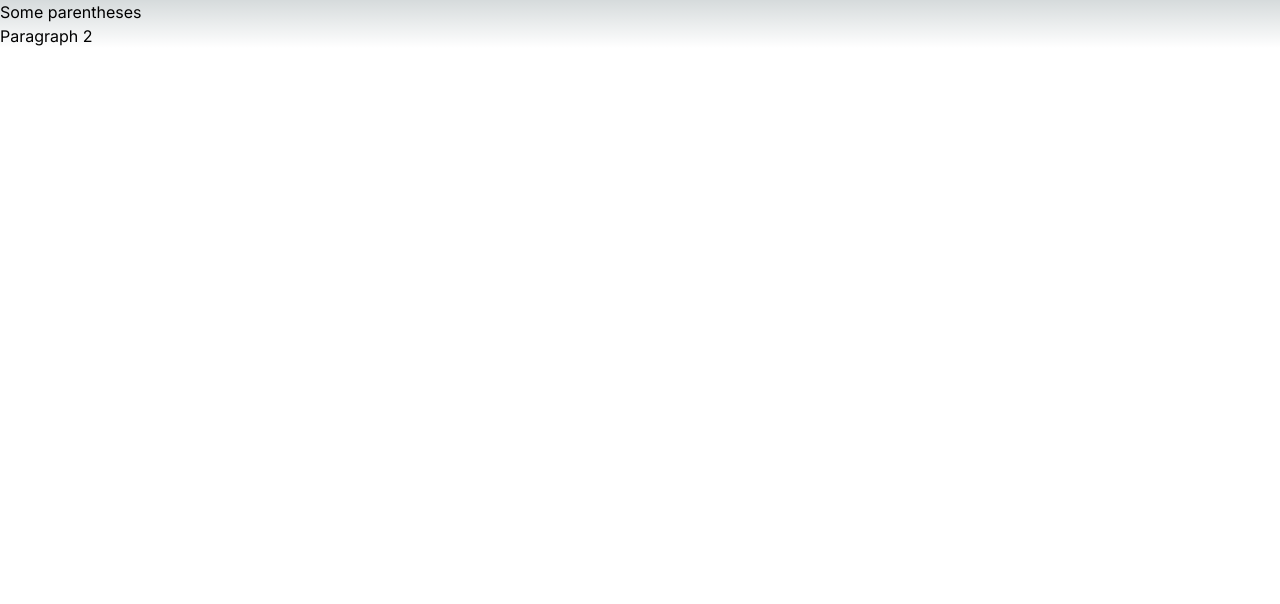
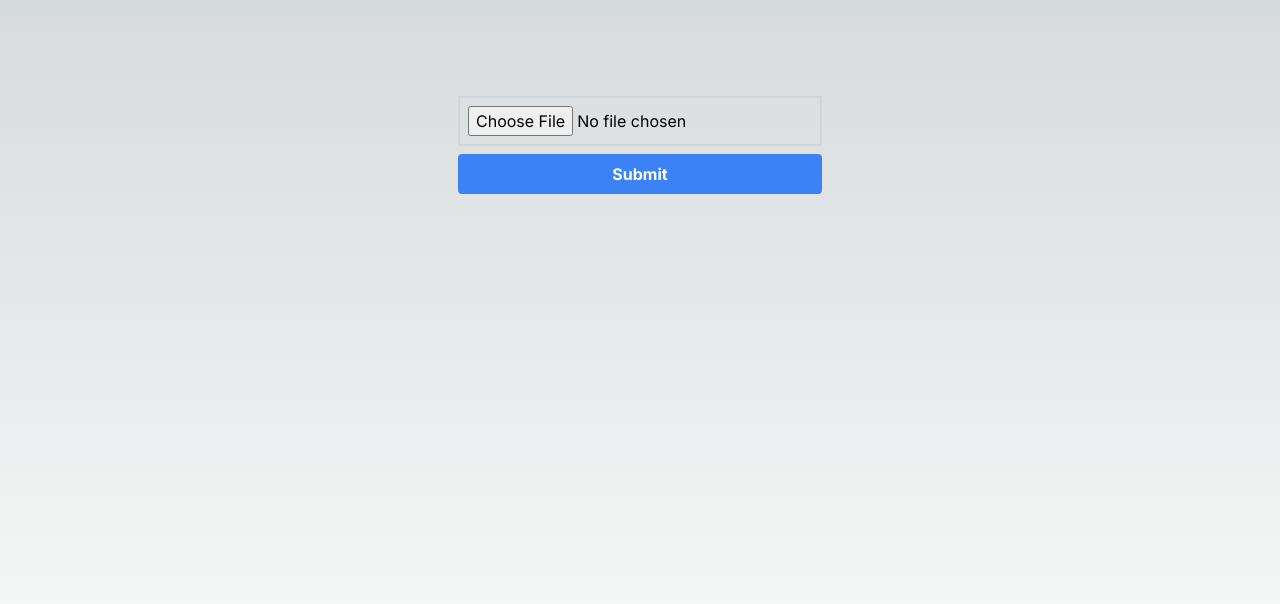
Before and after one commit to Felopater-Melika/HackMT, a Next.js app: page / in a window 1280 px wide. Shown: the top 604 px of the page. Built offline with nearby package versions, Linux system fonts and the light colour scheme.

Commit message:
:recycle: Clean up

```diff
--- a/src/app/api/bill/route.ts
+++ b/src/app/api/bill/route.ts
@@ -1,16 +1,14 @@
-import axios from 'axios'
-export const dynamic = 'force-dynamic' // defaults to auto
+import axios from 'axios';
+export const dynamic = 'force-dynamic'; // defaults to auto
 
 // Felo will implement this
-async function azureOCR(image): BillLine[] {
-
-}
+async function azureOCR(billLine: BillLine[]) {}
 
 // backend team will implement this
 async function lookupNormalPrices(cptCodes: string[]) {
   // I'll get information about exactly what this URL will
   // be later.
-  const URL = "some localhost url with a different port"
+  const URL = 'some localhost url with a different port';
   // use axios.post; look up the documentation.
 }
 
@@ -41,18 +39,18 @@ export async function POST(request: Request) {
   // get image from the request
 
   // then take the image and feed it to azureOCR
-  const bill: BillLine[] = await azureOCR(image)
+  // const bill: BillLine[] = await azureOCR(image);
 
   // get the cpt codes out of the bill info
-  const cptCodes = bill.map(item => item.cptCode)
+  // const cptCodes = bill.map((item) => item.cptCode);
 
-  const priceInfo: PriceInfo[] = lookupNormalPrices(cptCodes)
+  // const priceInfo: PriceInfo[] = lookupNormalPrices(cptCodes);
 
   // TODO: combine this new info with the existing bill information to
   // add the hospital price to it. You could turn the bill array
   // into an object with the cpt codes as keys.
 
-  const combinedInfo: CombinedInfo[] = [] // however you make this
+  const combinedInfo: CombinedInfo[] = []; // however you make this
 
   /*
   const res = await fetch('https://data.mongodb-api.com/...', {
@@ -64,5 +62,5 @@ export async function POST(request: Request) {
   const data = await res.json()
   */
 
-  return Response.json(combinedInfo)
+  return Response.json(combinedInfo);
 }
--- a/src/app/page.tsx
+++ b/src/app/page.tsx
@@ -1,46 +1,10 @@
 'use client';
 import ImageUploadForm from '../components/FileUploadForm';
+
 export default function Home() {
-  return (<>
-    <p>Some parentheses</p>
-    <p>Paragraph 2</p>
-  </>)
-}
-
-
-
-
-
-
-
-
-
-
-
-
-
-
-
-
-
-
-
-
-
-
-
-
-
-
-
-
-
-export function OldHome() {
   return (
     <main className="flex min-h-screen flex-col items-center justify-between p-24">
-      <div className="z-10 max-w-5xl w-full items-center justify-between font-mono text-sm lg:flex">
-        <ImageUploadForm />
-      </div>
+      <ImageUploadForm />
     </main>
   );
 }
```
